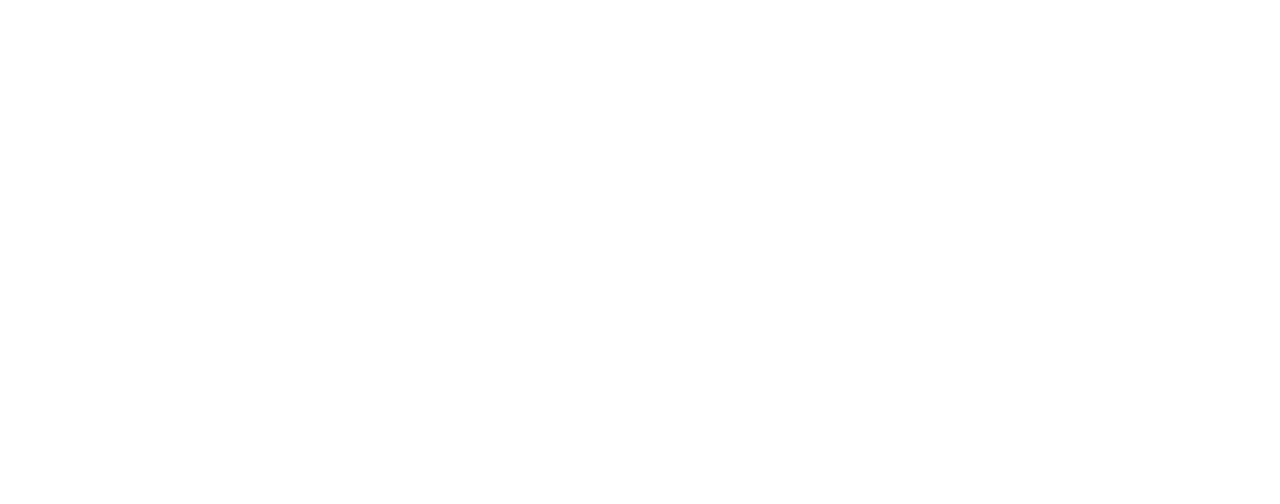
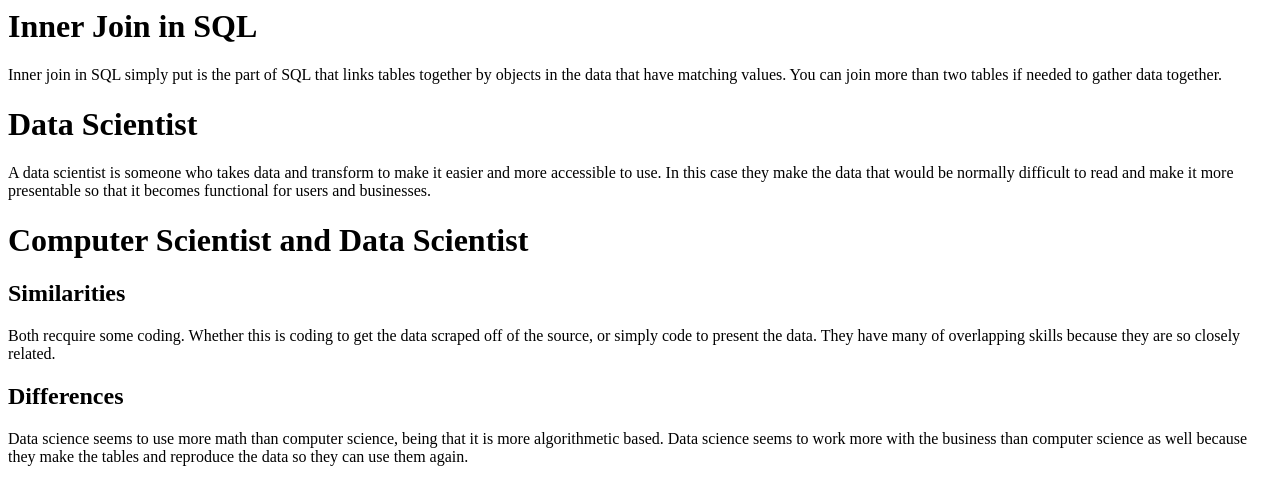
Before and after one commit to taymoss/prep10-28-19, a plain HTML site: page index.html in a window 1280 px wide. Drawn offline with Linux system fonts and the light colour scheme.

Commit message:
Finished Prep

```diff
--- a/index.html
+++ b/index.html
@@ -1,2 +1,13 @@
 <html>
+  <body>
+    <h1> Inner Join in SQL</h1>
+    <p1> Inner join in SQL simply put is the part of SQL that links tables together by objects in the data that have matching values. You can join more than two tables if needed to gather data together. </p1>
+    <h1> Data Scientist </h1>
+    <p1>A data scientist is someone who takes data and transform to make it easier and more accessible to use. In this case they make the data that would be normally difficult to read and make it more presentable so that it becomes functional for users and businesses. </p1>
+    <h1>Computer Scientist and Data Scientist</h1>
+    <h2>Similarities</h2>
+    <p1> Both recquire some coding. Whether this is coding to get the data scraped off of the source, or simply code to present the data. They have many of overlapping skills because they are so closely related. </p1>
+    <h2>Differences</h2>
+    <p1> Data science seems to use more math than computer science, being that it is more algorithmetic based. Data science seems to work more with the business than computer science as well because they make the tables and reproduce the data so they can use them again. </p1>
+  </body>
 </html>
```
